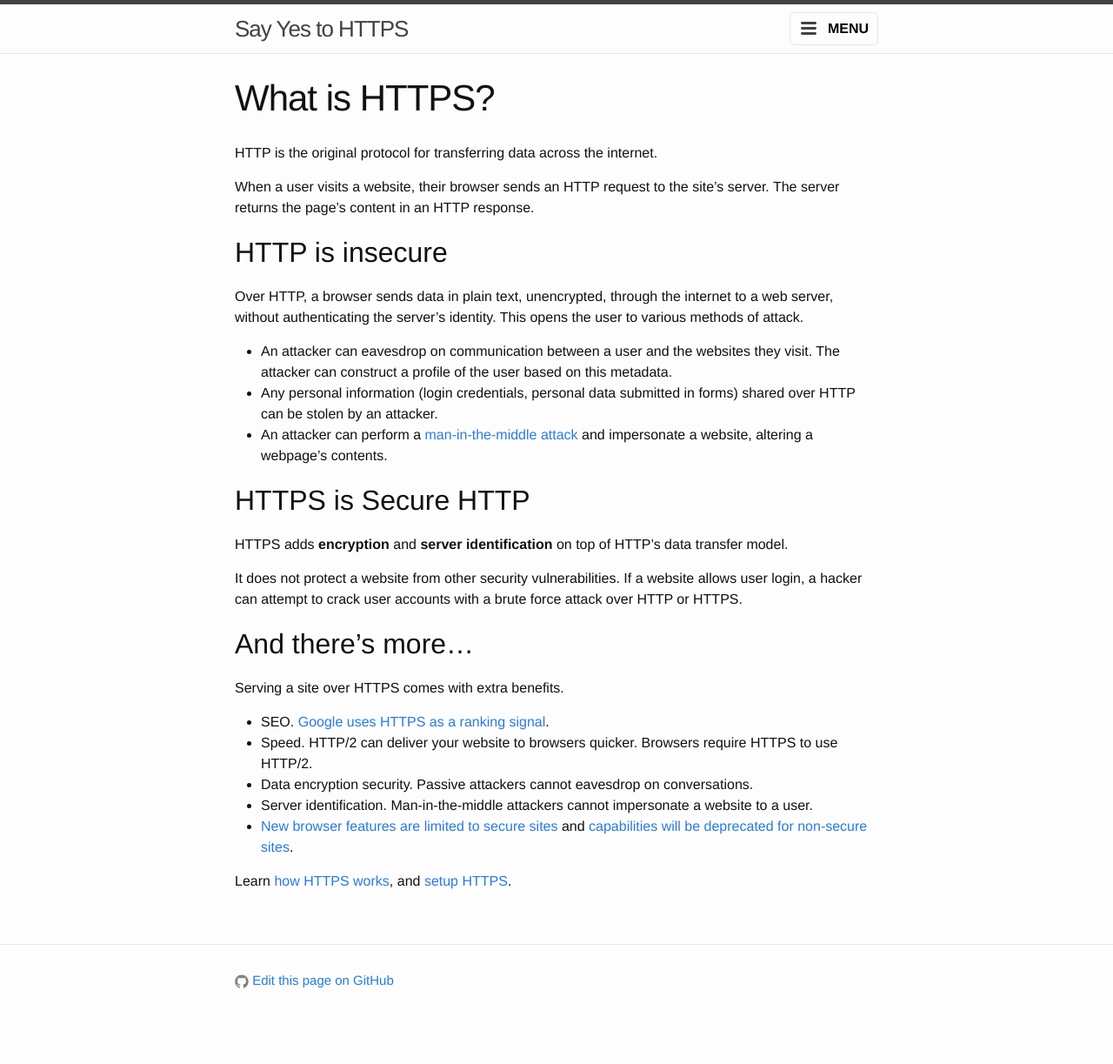
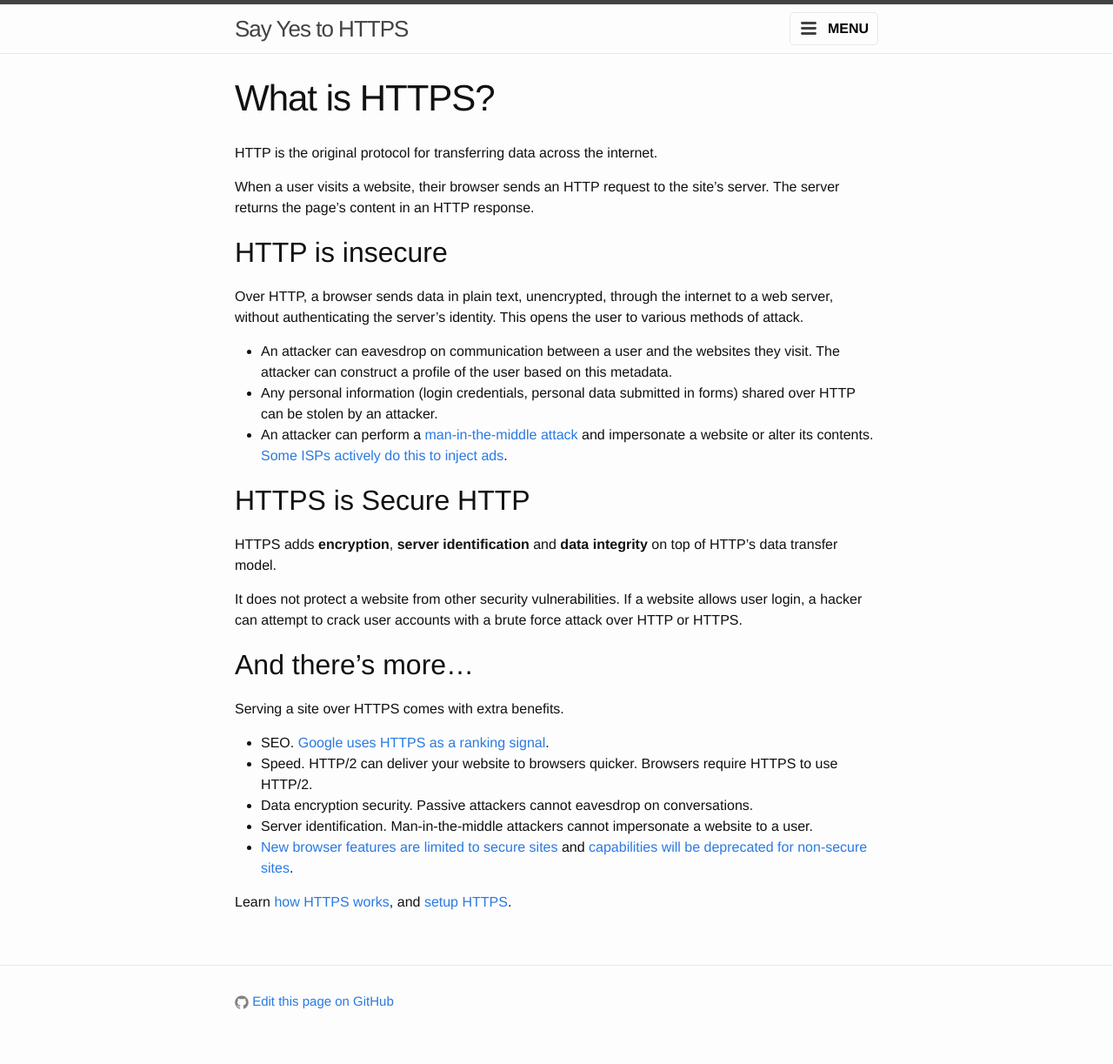
Before and after one commit to ericandrewlewis/say-yes-to-https, a Jekyll site: the page built from what-is-https.md, in a window 1280 px wide. Shown: the whole page at 87% size. Built offline with Jekyll 4.4.1, drawn with Linux system fonts in a browser that asks for light colours; before the commit the page ends 1199 px from its top, so only the background shows below that.

Commit message:
Add data integrity as a top-level feature of HTTPS.
Props MacLemon.

```diff
--- a/what-is-https.md
+++ b/what-is-https.md
@@ -15,11 +15,11 @@ Over HTTP, a browser sends data in plain text, unencrypted, through the internet
 
 * An attacker can eavesdrop on communication between a user and the websites they visit. The attacker can construct a profile of the user based on this metadata.
 * Any personal information (login credentials, personal data submitted in forms) shared over HTTP can be stolen by an attacker.
-* An attacker can perform a [man-in-the-middle attack](https://en.wikipedia.org/wiki/Man-in-the-middle_attack) and impersonate a website, altering a webpage's contents.
+* An attacker can perform a [man-in-the-middle attack](https://en.wikipedia.org/wiki/Man-in-the-middle_attack) and impersonate a website or alter its contents. [Some ISPs actively do this to inject ads](http://arstechnica.com/tech-policy/2014/09/why-comcasts-javascript-ad-injections-threaten-security-net-neutrality/).
 
 ## HTTPS is Secure HTTP
 
-HTTPS adds **encryption** and **server identification** on top of HTTP's data transfer model.
+HTTPS adds **encryption**, **server identification** and **data integrity** on top of HTTP's data transfer model.
 
 It does not protect a website from other security vulnerabilities. If a website allows user login, a hacker can attempt to crack user accounts with a brute force attack over HTTP or HTTPS.
 
```
Also changed, not shown: how-https-works.md (+3 -1 lines).
